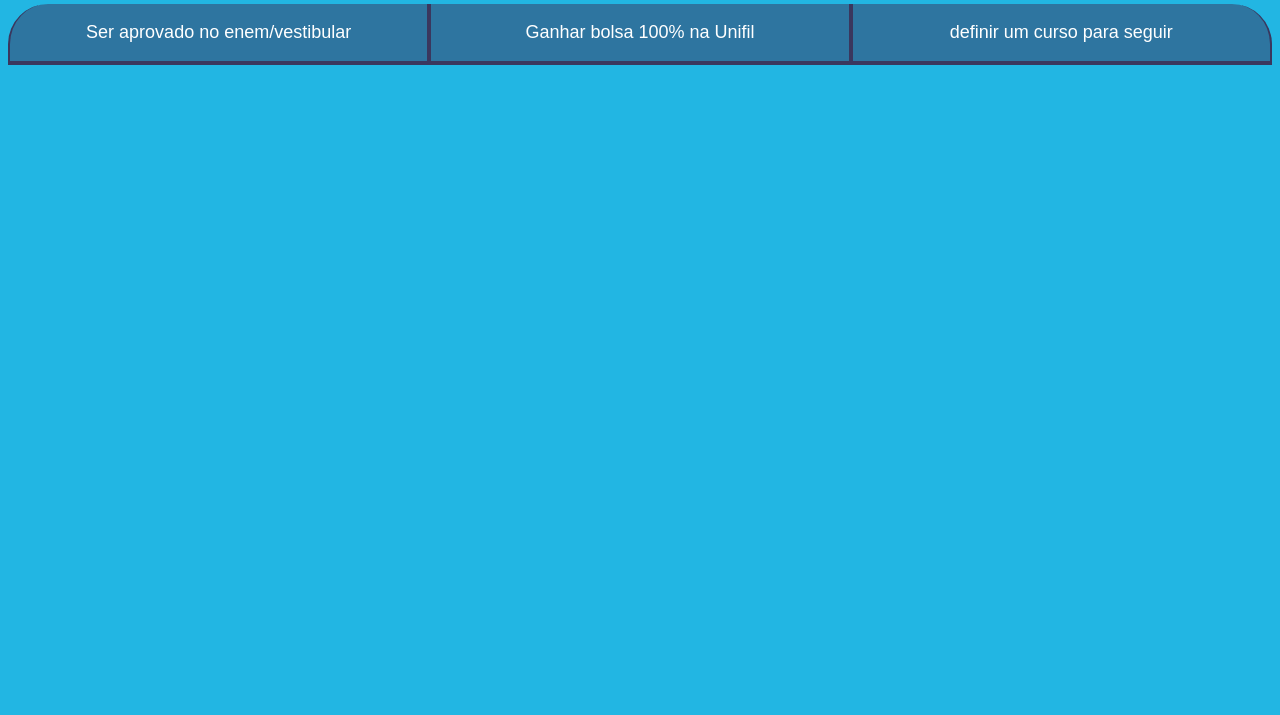
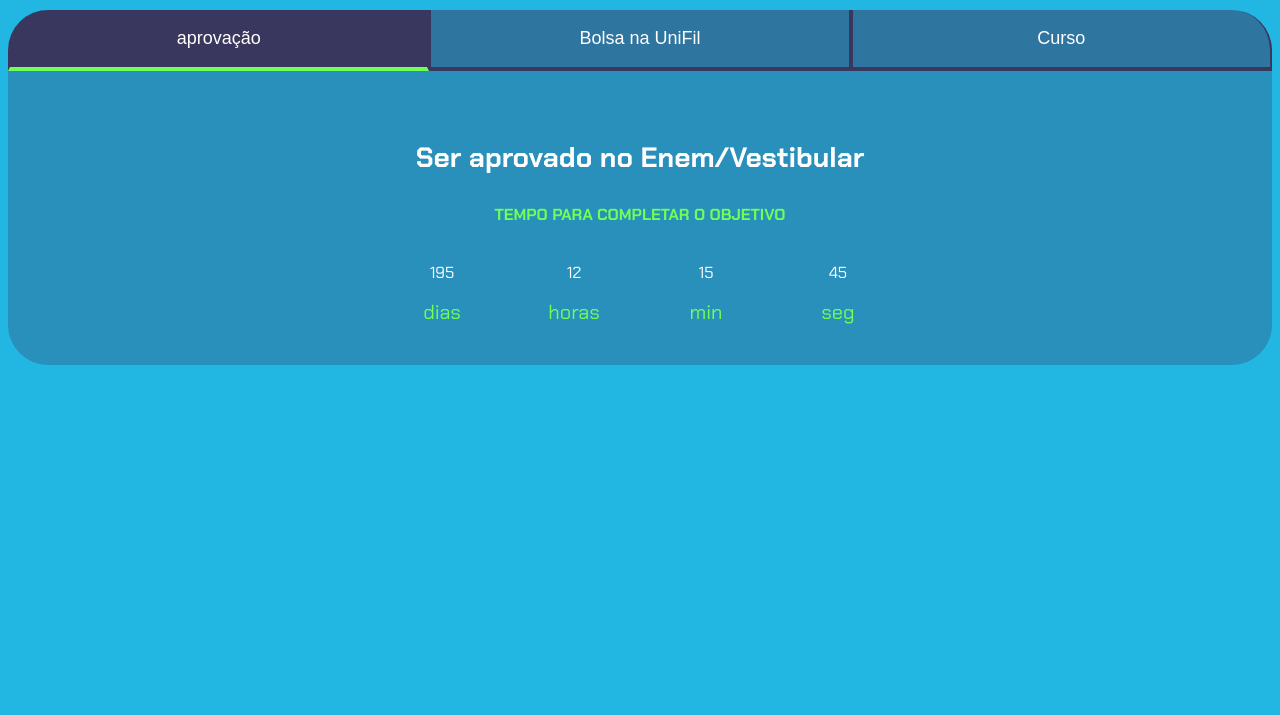
Before and after one commit to alanacardozo/terceiro-nilo, a plain HTML site: page index.html in a window 1280 px wide. Shown: the part 85-800 px from the top of the page. Drawn offline with Linux system fonts and the light colour scheme.

Commit message:
Add files via upload

```diff
--- a/index.html
+++ b/index.html
@@ -10,12 +10,97 @@
 <body>
     <section class="conteudo-pricipal">
         <h1 class= "titulo-principal"> Meus objetivos do ano<span>_</span></h1>
+    <div class="conteudo">
+    <div class="botoes">
 
-    <div class="botoes">
-        <button class="botao">Ser aprovado no enem/vestibular</button>
-        <button class="botao">Ganhar bolsa 100% na Unifil</button>
-        <button class="botao">definir um curso para seguir</button>
+<button class="botao ativo">aprovação
+</button>
+<button class="botao">Bolsa na  UniFil </button>
+<button class="botao">Curso</button>
     </div>
+
+      <div class="abas-textos">
+    <div class="aba-conteudo ativo">
+        <h3 class="aba-conteudo-titulo-principal">Ser aprovado no Enem/Vestibular </h3>
+        <h4 class="aba-conteudo-titulo-secundario">Tempo para completar o objetivo</h4>
+      <div class="contador">
+
+            <div class="contador-digito">
+                <p class="contador-digito-numero" id="dias0">7</p>
+                <p class="contador-digito-texto">dias</p>
+            </div>
+            <div class="contador-digito">
+                <p class="contador-digito-numero" id="horas0">7</p>
+                <p class="contador-digito-texto">horas</p>
+            </div>
+            <div class="contador-digito">
+                <p class="contador-digito-numero" id="min0">7</p>
+                <p class="contador-digito-texto">min</p>
+            </div>
+            <div class="contador-digito">
+                <p class="contador-digito-numero" id="seg0">7</p>
+                <p class="contador-digito-texto">seg</p>
+            </div>
+
+          </div>
+        </div>
+
+
+
+        <div class="aba-conteudo">
+        <h3 class="aba-conteudo-titulo-principal">ganhar bolsa 100% na Unifil </h3>
+        <h4 class="aba-conteudo-titulo-secundario">Tempo para completar o objetivo</h4>
+        <div class="contador">
+
+            <div class="contador-digito">
+                <p class="contador-digito-numero" id="dias1">7</p>
+                <p class="contador-digito-texto">dias</p>
+            </div>
+            <div class="contador-digito">
+                <p class="contador-digito-numero" id="horas1">7</p>
+                <p class="contador-digito-texto">horas</p>
+            </div>
+            <div class="contador-digito">
+                <p class="contador-digito-numero" id="min1">7</p>
+                <p class="contador-digito-texto">min</p>
+            </div>
+            <div class="contador-digito">
+                <p class="contador-digito-numero" id="seg1">7</p>
+                <p class="contador-digito-texto">seg</p>
+            </div>
+
+        </div>
+
+        </div>
+        <div class="aba-conteudo">
+            <h3 class="aba-conteudo-titulo-principal">definir um curso para seguir </h3>
+            <h4 class="aba-conteudo-titulo-secundario">Tempo para completar o objetivo</h4>
+
+          <div class="contador ">
+
+            <div class="contador-digito">
+                <p class="contador-digito-numero" id="dias2">7</p>
+                <p class="contador-digito-texto">dias</p>
+            </div>
+            <div class="contador-digito">
+                <p class="contador-digito-numero" id="horas2">7</p>
+                <p class="contador-digito-texto">horas</p>
+            </div>
+            <div class="contador-digito">
+                <p class="contador-digito-numero" id="min2">7</p>
+                <p class="contador-digito-texto">min</p>
+            </div>
+            <div class="contador-digito">
+                <p class="contador-digito-numero" id="seg2">7</p>
+                <p class="contador-digito-texto">seg</p>
+            </div>
+
+          </div>
+
+        </div>
+      </div>
+    </div>
+
     </section>
     <script src="main.js"></script>
 
--- a/main.js
+++ b/main.js
@@ -1 +1,57 @@
-const
+const botoes = document.querySelectorAll(".botao");
+const textos = document.querySelectorAll(".aba-conteudo");
+
+for (let i = 0; i < botoes.length; i++) {
+    botoes[i].onclick = function () {
+
+        for (let j = 0; j < botoes.length; j++) {
+            botoes[j].classList.remove("ativo");
+            textos[j].classList.remove("ativo");
+        }
+
+        botoes[i].classList.add("ativo");
+        textos[i].classList.add("ativo");
+    }
+}
+
+const contadores = document.querySelectorAll(".contador");
+const tempoObjetivo1 = new Date("2024-11-10T00:00:00");
+const tempoObjetivo2 = new Date("2024-11-17T00:00:00");
+const tempoObjetivo3 = new Date("2024-11-18T00:00:00");
+
+const tempos = [tempoObjetivo1,tempoObjetivo2,tempoObjetivo3];
+
+
+function calculaTempo(tempoObjetivo) {
+    let tempoAtual = new Date();
+    let tempoFinal = tempoObjetivo - tempoAtual;
+    let segundos = Math.floor(tempoFinal / 1000);
+    let minutos = Math.floor(segundos / 60);
+    let horas = Math.floor(minutos / 60);
+    let dias = Math.floor(horas / 24);
+
+    segundos %= 60;
+    minutos %= 60;
+    horas %= 24;
+    if (tempoFinal > 0){
+        return [dias,horas,minutos,segundos];
+    } else {
+        return [0,0,0,0];
+    }
+}
+
+function atualizaCronometro(){
+    for (let i=0; i<contadores.length;i++){
+        document.getElementById("dias"+i).textContent = calculaTempo(tempos[i])[0];
+        document.getElementById("horas"+i).textContent = calculaTempo(tempos[i])[1];
+        document.getElementById("min"+i).textContent = calculaTempo(tempos[i])[2];
+        document.getElementById("seg"+i).textContent = calculaTempo(tempos[i])[3];
+    }
+}
+
+function comecaCronometro(){
+    atualizaCronometro();
+    setInterval(atualizaCronometro,1000);
+}
+
+comecaCronometro();
--- a/style.css
+++ b/style.css
@@ -9,17 +9,14 @@
         --texto-fundo: rgba(58, 55, 94, 0.3);
     }
 
-
-
 body{
 
-
-        color: rgb(0, 0, 0);
-        background-color: var(--cor-de-fundo);
-        color: var(--branco);
-        font-family: 'Chakra Petch', sans-serif;
+ background-color: var(--cor-de-fundo);
+ color: var(--branco);
+ font-family: 'Chakra Petch', sans-serif;
 
 }
+
 .conteudo-principal {
     display: flex;
     flex-direction: column;
@@ -33,7 +30,7 @@ body{
 .titulo-principal  {
     text-align: center;
     width: 100%;
-    font-size: 30px;
+    font-size: 32px;
 }
 
 .titulo-principal span{
@@ -55,16 +52,58 @@ body{
     border-left: 2px solid var(--botao-ativo);
     border-right: 2px solid var(--botao-ativo);
     border-top: none;
-    border-bottom: 4px solid var(--botao-ativo);
-    border-left: 2px solid var(--botao-ativo);
-    border-right: 2px solid var(--botao-ativo);
-    border-top: none;
+
 }
 
 .botoes {
     display: block;
 }
 
+
+.botao.ativo{
+    background-color: var(--botao-ativo);
+    border-bottom: 4px solid var(--verde);
+    }
+
+.abas-textos{
+    background-color: var(--texto-fundo);
+    padding: 40px;
+    border-radius: 0 0 40px 40px;
+}
+.aba-conteudo.ativo{
+    display: block;
+}
+.aba-conteudo{
+    display: none;
+}
+.aba-conteudo-titulo-principal{
+    font-size: 28px;
+    text-align: center;
+}
+.aba-conteudo-titulo-secundario{
+    text-align: center;
+    color: var(--verde);
+    text-transform: uppercase;
+}
+.contador{
+  display: flex;
+  justify-content: center;
+  flex-wrap: wrap;
+}
+.contador-digito{
+  padding: 0 16px;
+  text-align: center;
+  min-width: 100px;
+}
+.contador-digito-número{
+  font-size: 80px;
+  margin: 0;
+}
+.contador-digito-texto{
+  color: var(--verde);
+  font-size: 20px;
+  margin: 0;
+}
 @media screen and (min-width: 768px) {
     .botoes {
         display: flex;
@@ -78,10 +117,3 @@ body{
         border-radius: 0 40px 0 0;
     }
 }
-
-.ativo{
-    background-color: var(--botao-ativo);
-    border-bottom: 4px solid var(--verde);
-    }
-
-    const botoes = document.querySelectorAll(".botao");
```
